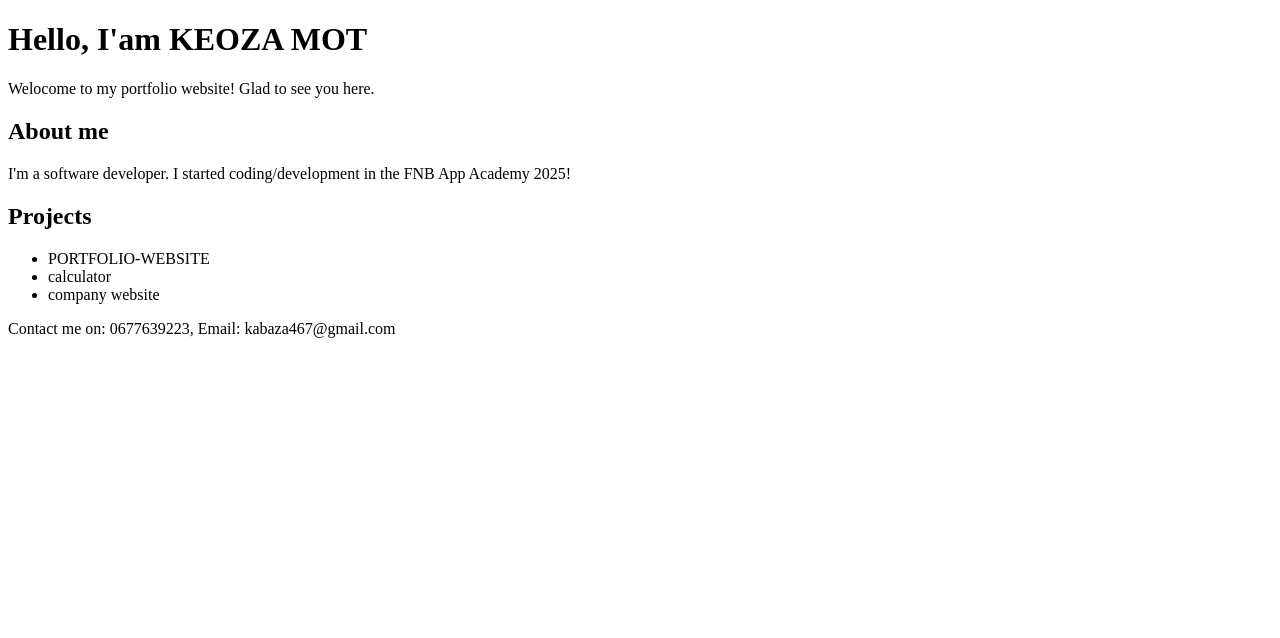
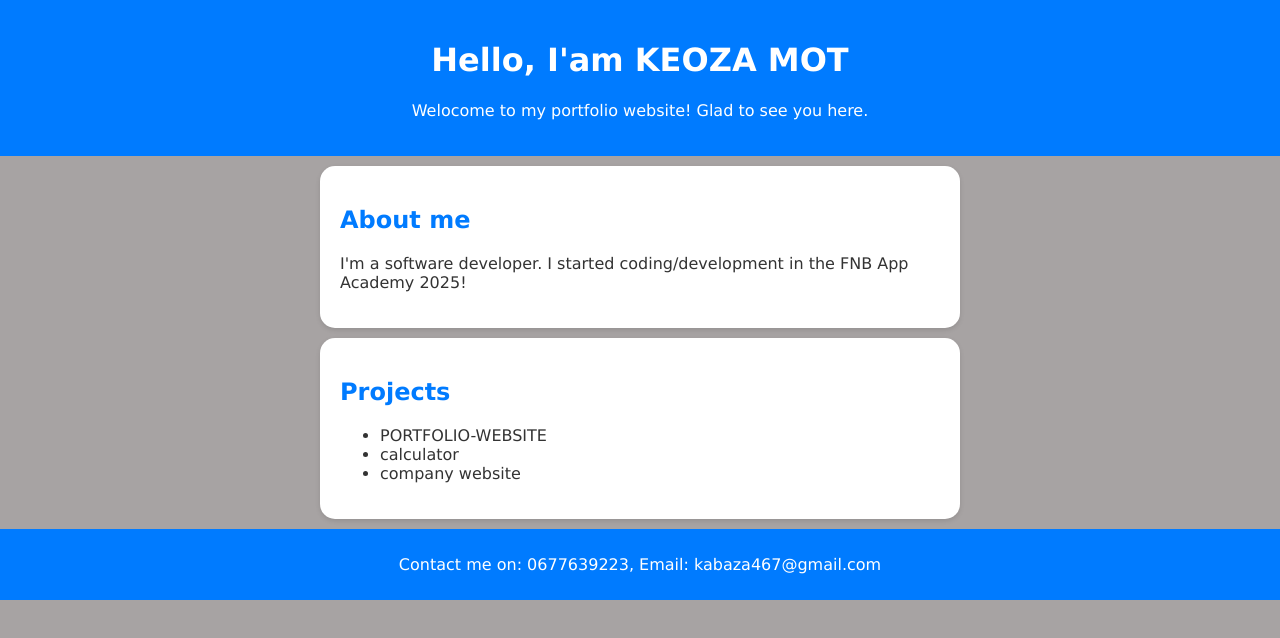
Before and after one commit to keoza/PORTFOLIO-WEBSITE, a plain HTML site: page index.html in a window 1280 px wide. Drawn offline with Linux system fonts and the light colour scheme.

Commit message:
added some  styling
first version of portfolio done with styling

```diff
--- a/index.html
+++ b/index.html
@@ -4,6 +4,7 @@
     <meta charset="UTF-8">
     <meta name="viewport" content="width=device-width, initial-scale=1.0">
     <title>KEOZA MOT-Portfolio</title>
+    <link rel="stylesheet" href="style.css">
 </head>
 <body>
     <header>
--- a/style.css
+++ b/style.css
@@ -0,0 +1,30 @@
+body{
+    font-family: 'Lucida Sans', 'Lucida Sans Regular', 'Lucida Grande', 'Lucida Sans Unicode', Geneva, Verdana, sans-serif;
+    background: #a7a3a3;
+    color: #333;
+    margin: 0;
+    padding: 0;
+}
+header{
+    background: #007bff;
+    color: #fff;
+    padding: 20px;
+    text-align: center;
+}
+section {
+    padding:20px ;
+    margin: 10px auto;
+    max-width: 600px;
+    background: white;
+    border-radius: 15px;
+    box-shadow: 0 2px 5px rgba(0, 0, 0, 0.113);
+}
+h2{
+    color: #007bff;
+}
+footer {
+text-align: center;
+padding: 10px ;
+background:  #007bff;
+color: white;
+}
```
